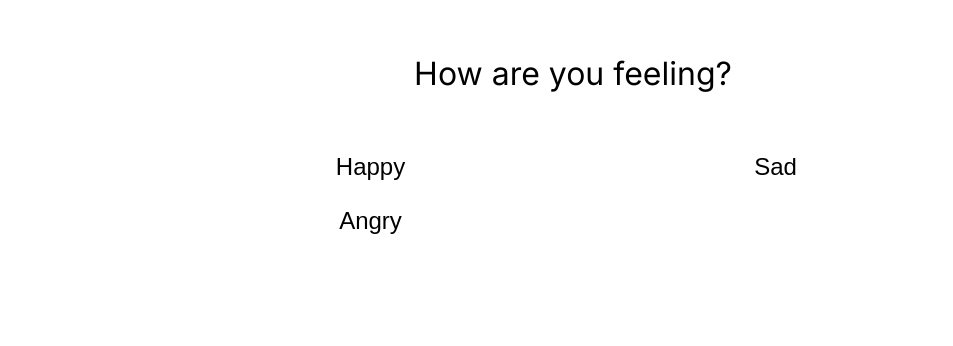
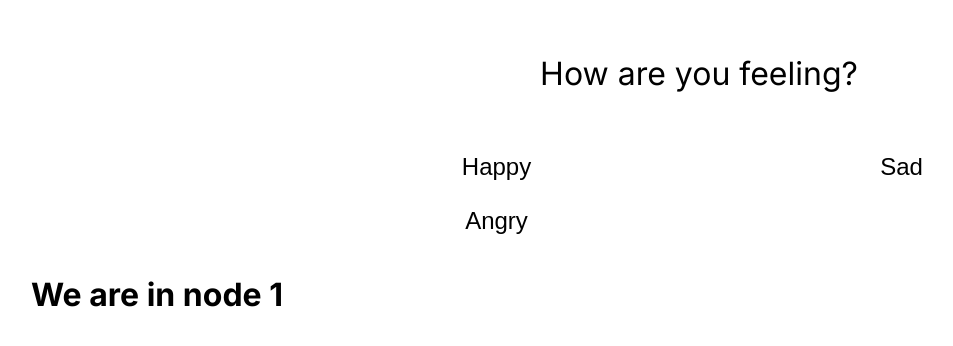
Before and after one commit to zackhanni/how-are-you-feeling, a Next.js app: page / in a window 1280 px wide. Shown: the part 106-452 px from the top of the page, without its empty margins (67-1020 px from the left). Built offline with nearby package versions, Linux system fonts and the light colour scheme.

Commit message:
reorganizing names, delete old files. safty save

```diff
--- a/src/app/page.tsx
+++ b/src/app/page.tsx
@@ -1,19 +1,18 @@
-import FeelingContainer from "@/components/FeelingContainer";
-import FeelingSurvey from "@/components/FeelingSurvey"
-
-
-import React, { useState } from "react";
-
+import FeelingNodes from "@/components/FeelingNodes";
+import FeelingSurvey from "@/components/FeelingSurvey";
 
 export default function Home() {
 
+let currentFeelingNode = 1
+
+const feelingNode = FeelingNodes.find(({ id }) => id === currentFeelingNode );
+
+//button onCLick set currentFeelingNode to button.id value
 
   return (
     <body>
-
-            {/* <FeelingSurvey /> */}
-            <FeelingContainer id={1} />
-
+            <h1>We are in node {feelingNode?.id}</h1>
+            <FeelingSurvey id={currentFeelingNode} />
     </body>
   )
 }
--- a/src/components/FeelingButton.tsx
+++ /dev/null
@@ -1,5 +0,0 @@
-export const FeelingButton = (props: {feeling: string}) => {
-    return (
-        <button className="feeling-btn" onClick={props.onClick} >{props.feeling}</button>
-    )
-};
--- a/src/components/FeelingContainer.tsx
+++ /dev/null
@@ -1,25 +0,0 @@
-import HandleClick from "./HandleClick";
-
-import FeelingNodes from "./FeelingNodes";
-
-// let nodeId:Number = 1;
-
-const FeelingContainer = (props) => {
-
-    const feelingNode = FeelingNodes.find(({ id }) => id === props.id );
-
-    return (
-        <div className="container">
-            <div id="question">{feelingNode.question}</div>
-            <div id="feeling-buttons" className="btn-grid">
-                {feelingNode?.options.map(option =>
-                    <button className="feeling-btn" onClick="" >
-                        {option.text}
-                    </button>
-                 )}
-            </div>
-        </div>
-    )
-};
-
-export default FeelingContainer;
--- a/src/components/FeelingQuestion.tsx
+++ /dev/null
@@ -1,5 +0,0 @@
-export const FeelingQuestion = (props: {question: string}) => {
-    return (
-    <div id="question">{props.question}</div>
-    )
-}
--- a/src/components/FeelingSurvey.tsx
+++ b/src/components/FeelingSurvey.tsx
@@ -1,28 +1,19 @@
-import { FeelingButton } from "./FeelingButton";
-import { FeelingQuestion } from "@/components/FeelingQuestion"
-import HandleClick from "./HandleClick";
-
 import FeelingNodes from "./FeelingNodes";
 
-let nodeId:Number = 1;
-const result = FeelingNodes.find(({ id }) => id === nodeId );
-const howManyOptions = result.options.length
+const FeelingSurvey = (props) => {
 
-export const FeelingSurvey = () => {
-
-    //{nodeId = (props.nextNode)}
-
-    // onClick={changeNode(result.options[0].nextFeeling)
+    const feelingNode = FeelingNodes.find(({ id }) => id === props.id );
 
     return (
         <div className="container">
-            <FeelingQuestion question={result.question}/>
+            <div id="question">{feelingNode.question}</div>
             <div id="feeling-buttons" className="btn-grid">
-
-                <FeelingButton feeling={result.options[0].text} onClick={HandleClick} nextFeeling={result.options[0].nextFeeling} />
-                <FeelingButton feeling={result.options[1].text} onClick={HandleClick} nextFeeling={result.options[1].nextFeeling} />
-                <FeelingButton feeling={result.options[2].text} onClick={HandleClick} nextFeeling={result.options[2].nextFeeling} />
-                <FeelingButton feeling="other" />
+                {feelingNode?.options.map(option =>
+                    // let idValue = {option.nextFeeling};
+                    <button className="feeling-btn" id={option.nextFeeling} >
+                        {option.text}
+                    </button>
+                 )}
             </div>
         </div>
     )
```
Also changed, not shown: src/components/HandleClick.tsx (deleted, +0 -11 lines), 2 other files (tests, documents, lock files or other folders).
